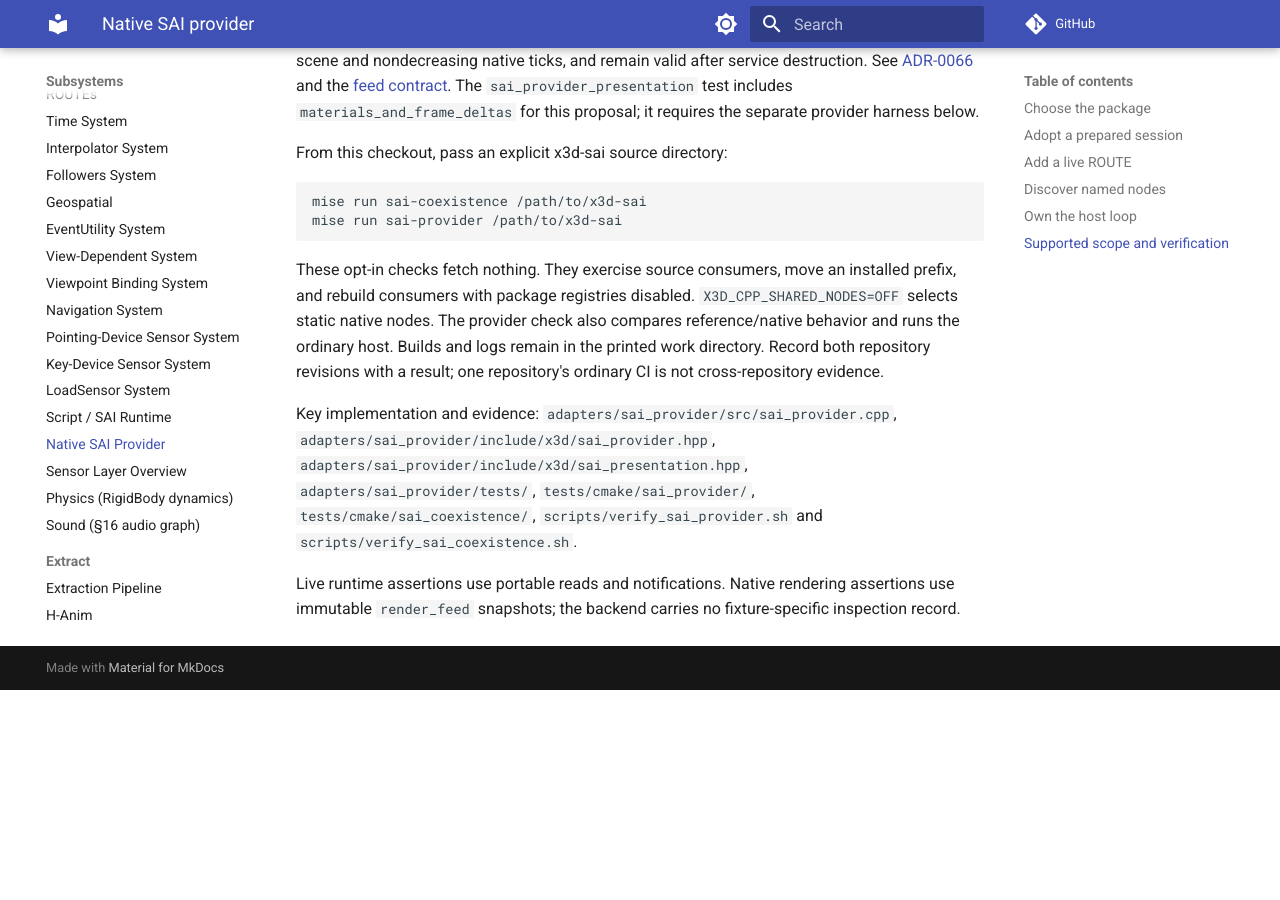
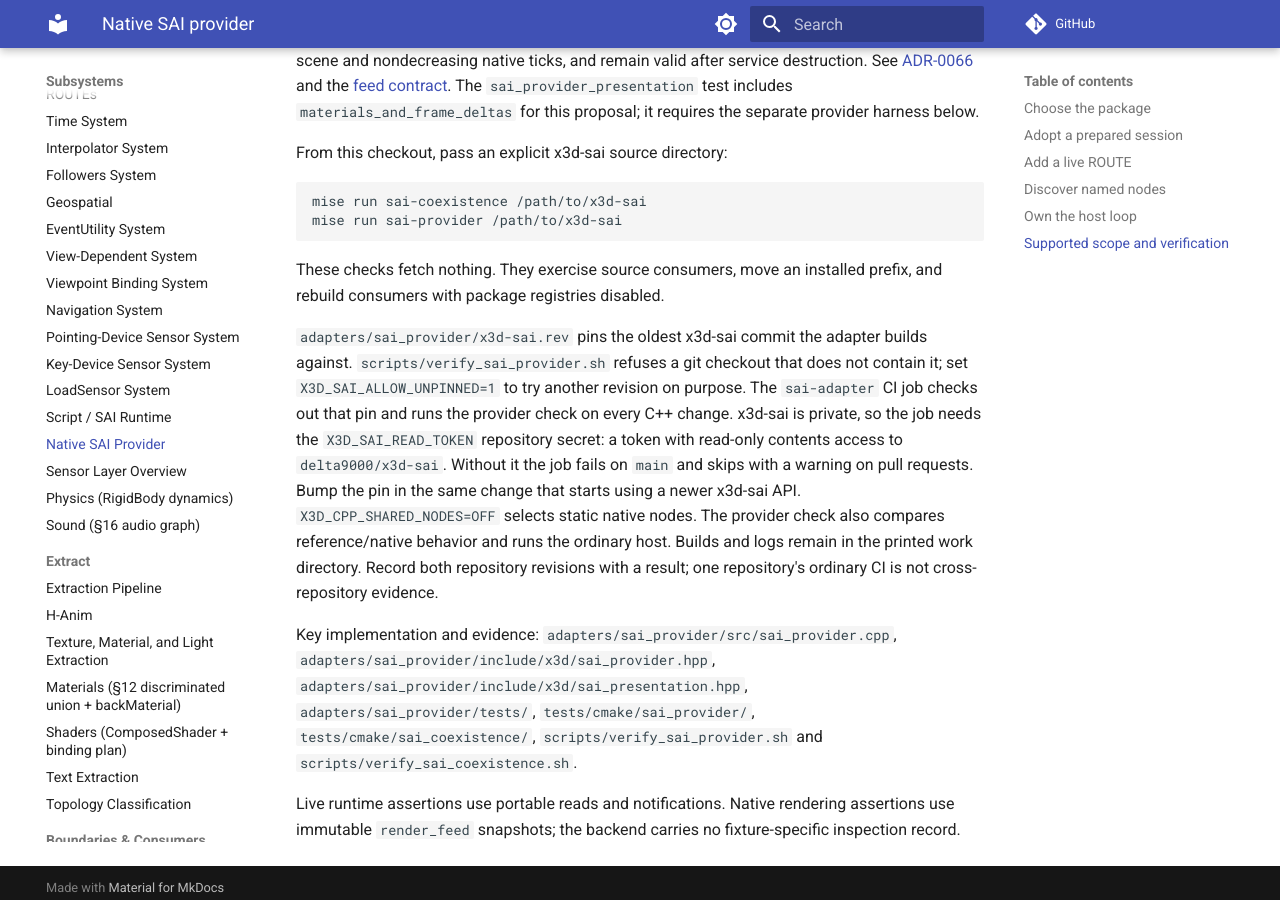
Before and after one commit to delta9000/x3d-cpp, an MkDocs documentation site: the page built from docs/wiki/subsystems/sai-provider.md, in a window 1280 px wide and 900 px high, scrolled down 5359 px. Built offline with MkDocs 1.6.1 and Material for MkDocs 9.7.7, drawn with Linux system fonts in a browser that asks for light colours; comment, search, counter and statistics services are not loaded; before the commit the page ends 6049 px from its top, so only the background shows below that.

Commit message:
ci: pin x3d-sai and gate the SAI provider adapter
x3d-cpp main's adapters/sai_provider overrides provider hooks that exist
only in x3d-sai's caveos-trial line, and no CI job built the adapter, so the
pair silently stopped building together.

- adapters/sai_provider/x3d-sai.rev pins the oldest x3d-sai commit the
  adapter builds against (02aa95b, caveos-trial including #11).
- scripts/verify_sai_provider.sh refuses a git checkout that lacks the pin;
  X3D_SAI_ALLOW_UNPINNED=1 overrides.
- New sai-adapter CI job checks out the pin with X3D_SAI_READ_TOKEN and runs
  the provider proof. It fails on main without the secret and skips with a
  warning on pull requests.
- adapters/ and verify_sai_provider.sh now classify as cpp changes.

Co-Authored-By: Claude Opus 5.5 <noreply@anthropic.com>

````diff
--- a/docs/wiki/subsystems/sai-provider.md
+++ b/docs/wiki/subsystems/sai-provider.md
@@ -250,8 +250,18 @@ mise run sai-coexistence /path/to/x3d-sai
 mise run sai-provider /path/to/x3d-sai
 ```
 
-These opt-in checks fetch nothing. They exercise source consumers, move an
+These checks fetch nothing. They exercise source consumers, move an
 installed prefix, and rebuild consumers with package registries disabled.
+
+`adapters/sai_provider/x3d-sai.rev` pins the oldest x3d-sai commit the adapter
+builds against. `scripts/verify_sai_provider.sh` refuses a git checkout that
+does not contain it; set `X3D_SAI_ALLOW_UNPINNED=1` to try another revision on
+purpose. The `sai-adapter` CI job checks out that pin and runs the provider
+check on every C++ change. x3d-sai is private, so the job needs the
+`X3D_SAI_READ_TOKEN` repository secret: a token with read-only contents access
+to `delta9000/x3d-sai`. Without it the job fails on `main` and skips with a
+warning on pull requests. Bump the pin in the same change that starts using a
+newer x3d-sai API.
 `X3D_CPP_SHARED_NODES=OFF` selects static native nodes. The provider check also
 compares reference/native behavior and runs the ordinary host. Builds and logs
 remain in the printed work directory. Record both repository revisions with a
````
Also changed, not shown: other parts of docs/wiki/subsystems/sai-provider.md (+1 -1 lines), CHANGELOG.md (+6 -0 lines), adapters/sai_provider/README.md (+3 -1 lines), docs/wiki/guides/gate-system.md (+9 -1 lines), 5 other files.
